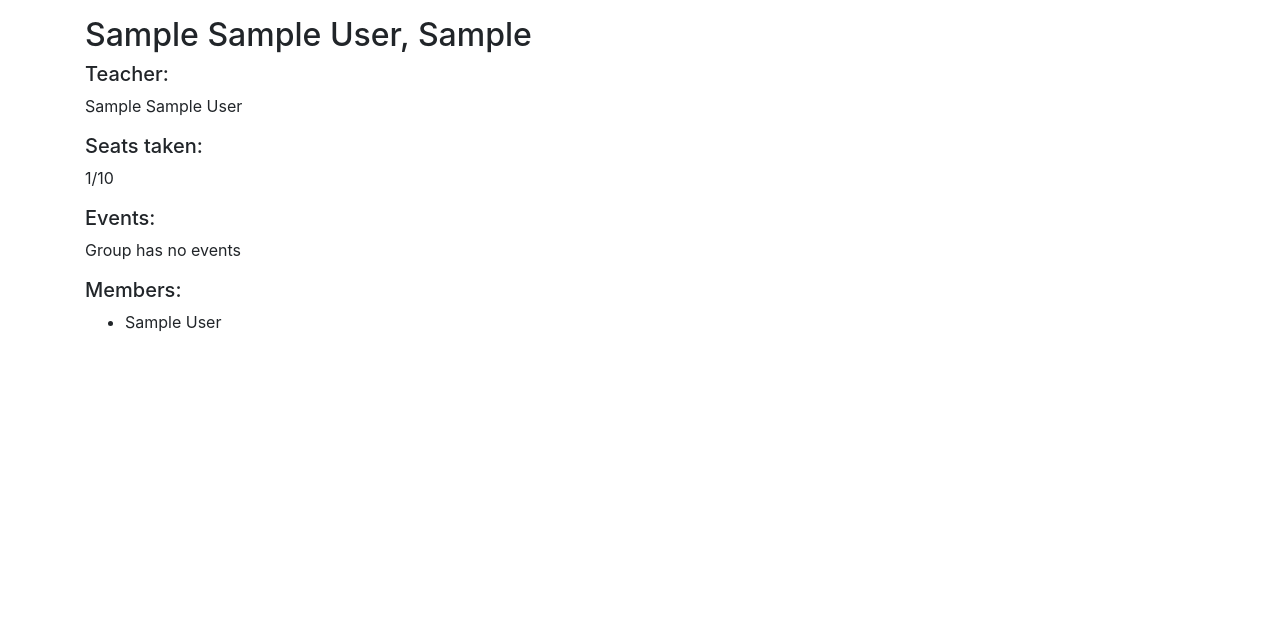
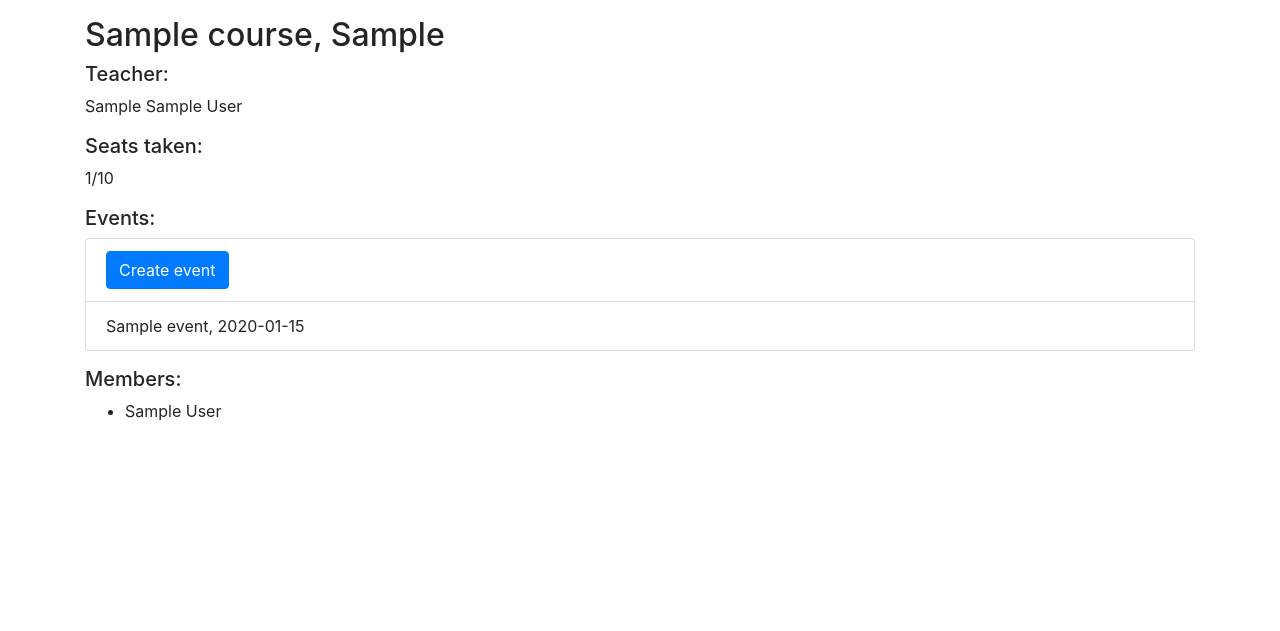
Before and after one commit to KartonM/HallOfFame, a Django app: page /courses/group/1 in a window 1280 px wide. Shown: the part 56-687 px from the top of the page. Run offline with Django 3.2, Linux system fonts and the light colour scheme; tables that the repository leaves empty hold one stand-in row (values such as "Sample post"); some libraries are stand-ins or nearby versions.

Commit message:
Events with tasks creation

```diff
--- a/courses/models.py
+++ b/courses/models.py
@@ -67,13 +67,13 @@ class Event(models.Model):
     is_required_to_pass_the_course = models.BooleanField()
     min_tasks_positive = models.PositiveSmallIntegerField(default=0)
     weight = models.PositiveSmallIntegerField()
-    group = models.ForeignKey(Group, on_delete=models.CASCADE, default=None)
+    group = models.ForeignKey(Group, on_delete=models.CASCADE)
 
     def max_points(self):
         return self.task_set.aggregate(Sum('max_points'))['max_points__sum']
 
     def __str__(self):
-        return f'{self.name}, {self.date}'
+        return f'{self.name}, {self.date.date()}'
 
 
 class Grade(models.Model):
--- a/courses/urls.py
+++ b/courses/urls.py
@@ -14,7 +14,8 @@ urlpatterns = [
     path('<int:course_id>/<int:group_id>/<int:event_id>/addGrades', views.blank, name='blank'),
     path('createCourse', views.create_course, name='create_course'),
     path('<int:course_id>/createGroup', views.create_group, name='create_group'),
-    path('<int:course_id>/<int:group_id>/createEvent', views.blank, name='blank'),
+    path('group/<int:group_id>/createEvent', views.create_event, name='create_event'),
+    path('createTasks/<int:event_id>/<int:tasks_count>', views.create_event_tasks, name='create_tasks'),
     path('myGrades', views.blank, name='blank'),
 
 ]
--- a/courses/views.py
+++ b/courses/views.py
@@ -1,9 +1,12 @@
+from datetime import datetime
+
 from django.shortcuts import render
 from django.http import HttpResponse, HttpResponseRedirect
 
 # Create your views here.
-from courses.models import Course, Teacher, Group
-from courses.forms import CreateCourseForm, CreateGroupForm
+from courses.models import Course, Teacher, Group, Event, Task
+from courses.forms import CreateCourseForm, CreateGroupForm, CreateEventForm, CreateTaskForm
+from django.forms import formset_factory
 
 
 def index(request):
@@ -57,3 +60,45 @@ def create_group(request, course_id):
 def group(request, group_id):
     group = Group.objects.get(id=group_id)
     return render(request, 'courses/group.html', {'group': group})
+
+
+def create_event(request, group_id):
+    if request.method == 'POST':
+        form = CreateEventForm(request.POST)
+        if form.is_valid():
+            event = Event.objects.create(
+                name=form.cleaned_data['name'],
+                date=form.cleaned_data['date'],
+                is_required_to_pass_the_course=form.cleaned_data['is_required_to_pass_the_course'],
+                min_tasks_positive=form.cleaned_data['min_tasks_positive'],
+                weight=form.cleaned_data['weight'],
+                group_id=group_id
+            )
+            tasks_count = form.cleaned_data['tasks_count']
+            if tasks_count > 0:
+                return HttpResponseRedirect(f'/courses/createTasks/{event.id}/{tasks_count}')
+            else:
+                return HttpResponseRedirect(f'/courses/group/{group_id}')
+    else:
+        form = CreateEventForm()
+
+    return render(request, 'courses/create_event.html', {'form': form})
+
+
+def create_event_tasks(request, event_id, tasks_count):
+    TasksFormSet = formset_factory(CreateTaskForm, extra=tasks_count)
+
+    if request.method == 'POST':
+        formset = TasksFormSet(request.POST)
+        if formset.is_valid():
+            for form in formset:
+                Task.objects.create(
+                    event_id=event_id,
+                    name=form.cleaned_data['name'],
+                    max_points=form.cleaned_data['max_points']
+                )
+            return HttpResponseRedirect(f'/courses/group/{Event.objects.get(id=event_id).group.id}')
+    else:
+        formset = TasksFormSet()
+
+    return render(request, 'courses/create_tasks.html', {'formset': formset})
--- a/generate_data.py
+++ b/generate_data.py
@@ -63,7 +63,7 @@ def generate_groups_for_course(course, teachers):
         teacher = random.choice(teachers)
         groups.append(Group.objects.create(
             course=course,
-            group_tag=random.choice(week_days) + random.choice(lesson_start_times),
+            tag=random.choice(week_days) + random.choice(lesson_start_times),
             size=random.randint(MIN_GROUP_SIZE, MAX_GROUP_SIZE),
             teacher=teacher
         ))
--- a/templates/courses/course.html
+++ b/templates/courses/course.html
@@ -11,11 +11,11 @@
 
     <h5>Groups:</h5>
     <ul class="list-group">
-        {% for group in course.group_set.all %}
+    {% for group in course.group_set.all %}
         <li class="list-group-item">
             <a href="/courses/group/{{ group.id }}" class="text-decoration-none text-dark">{{ group }}</a>
         </li>
-        {% endfor %}
+    {% endfor %}
         <li class="list-group-item">
             <a href="/courses/{{ course.id }}/createGroup" class="btn btn-primary">Create group</a>
         </li>
--- a/templates/courses/group.html
+++ b/templates/courses/group.html
@@ -1,7 +1,7 @@
 {% extends 'courses/layout.html' %}
 {% load widget_tweaks %}
 {% block content %}
-    <h2>{{ group }}</h2>
+    <h2>{{ group.course.name }}, {{ group.tag }}</h2>
 
     <h5>Teacher:</h5>
     <p>{{ group.teacher }}</p>
@@ -10,19 +10,18 @@
     <p>{{ group.courseparticipation_set.count }}/{{ group.size }}</p>
 
     <h5>Events:</h5>
-    {% if group.eve.count > 0 %}
-        <ul>
-        {% for course_participation in group.courseparticipation_set.all %}
-            <li>
-                {{ course_participation.student }}
-            </li>
-        {% endfor %}
-        </ul>
-    {% else %}
-        <p>Group has no events</p>
-    {% endif %}
+    <ul class="list-group">
+        <li class="list-group-item">
+            <a href="/courses/group/{{ group.id }}/createEvent" class="btn btn-primary">Create event</a>
+        </li>
+    {% for event in group.event_set.all %}
+        <li class="list-group-item">
+            {{ event }}
+        </li>
+    {% endfor %}
+    </ul>
 
-    <h5>Members:</h5>
+    <h5 class="mt-3">Members:</h5>
     {% if group.courseparticipation_set.count > 0 %}
         <ul>
         {% for course_participation in group.courseparticipation_set.all %}
```
Also changed, not shown: courses/forms.py (+17 -0 lines), templates/courses/create_event.html (added, +42 -0 lines), templates/courses/create_tasks.html (added, +26 -0 lines), courses/migrations/0001_initial.py (added).
